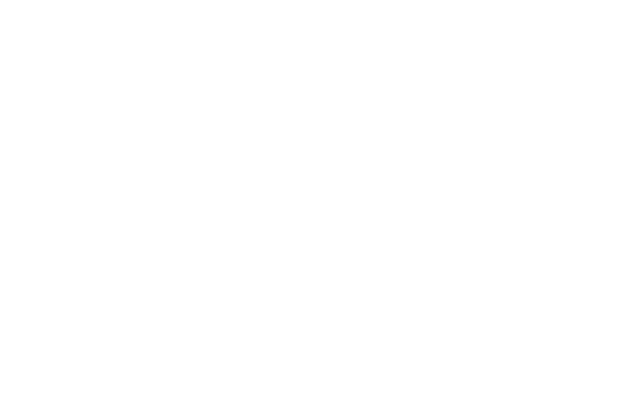
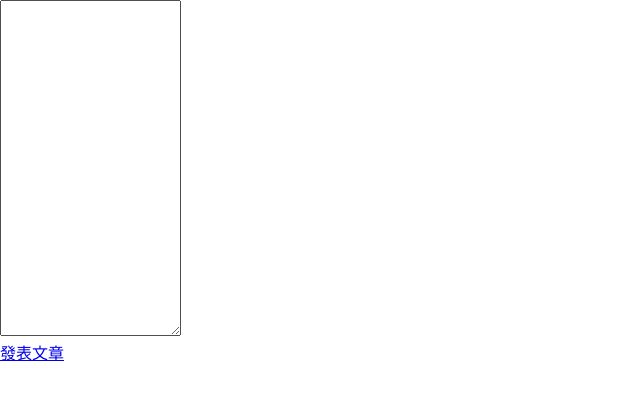
Before and after one commit to hyww/simple-blog, a React (Create React App) app: page /edit in a window 1280 px wide. Shown: the top 400 px of the page, without its empty margins (0-640 px from the left). Built offline with nearby package versions, Linux system fonts and the light colour scheme.

Commit message:
client: new post

```diff
--- a/src/App.js
+++ b/src/App.js
@@ -1,7 +1,9 @@
 import React, { Component } from 'react';
 import { BrowserRouter as Router, Route, Link } from 'react-router-dom';
 import './App.css';
-const server = 'http://localhost:5000'
+let server = '/';
+if(process.env.NODE_ENV==='development')
+  server = 'http://localhost:5000'
 
 class List extends Component {
   constructor() {
@@ -35,6 +37,11 @@
     }
     return (
       <div className="list">
+        <div className="bar">
+          <Link className="newpost" to="/edit">
+            發表文章
+          </Link>
+        </div>
         {posts}
       </div>
     )
@@ -105,6 +112,40 @@
     });
   }
 }
+class Edit extends Component {
+  constructor() {
+    super();
+    this.onSubmit = this.onSubmit.bind(this);
+  }
+  render() {
+    return (
+      <div className="edit">
+        <textarea
+          ref="input"
+          rows="22"
+        ></textarea>
+        <div className="bar">
+          <Link className="newpost" to="/" onClick={this.onSubmit}>
+            發表文章
+          </Link>
+        </div>
+      </div>
+
+    )
+  }
+  onSubmit() {
+    fetch(server + '/api/post', {
+      method: 'POST',
+      headers: {
+        'Content-Type': 'application/json'
+      },
+      body: JSON.stringify({
+        title: 'test', // FIXME
+        content: this.refs.input.value,
+      })
+    });
+  }
+}
 
 class Blog extends Component {
   render() {
@@ -113,6 +154,7 @@
         <div className="main">
           <Route exact path="/" component={List}/>
           <Route path="/post/:postId" component={Post}/>
+          <Route path="/edit" component={Edit}/>
         </div>
       </Router>
     );
```
Also changed, not shown: 1 other file (tests, documents, lock files or other folders).
